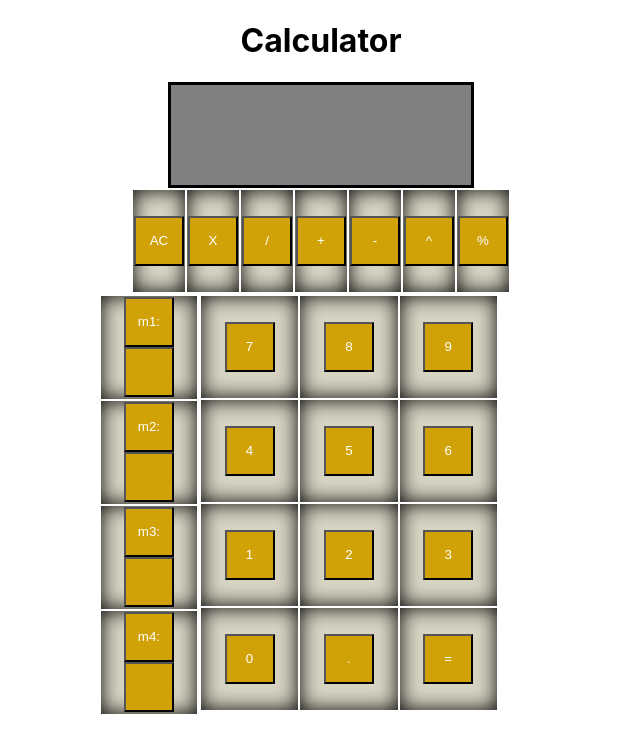
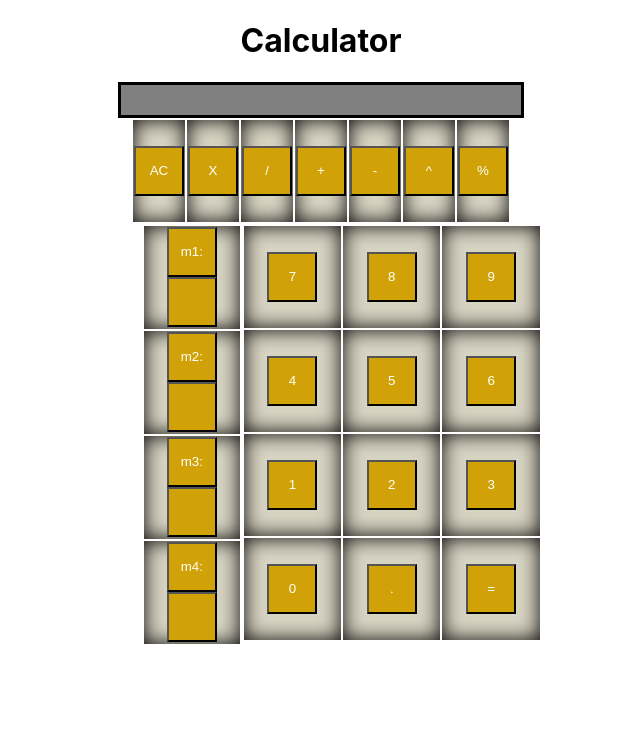
Before and after one commit to JayAk12345/calculatorreactapp, a React (Create React App) app: page / in a window 1280 px wide. Shown: the top 752 px of the page, without its empty margins (319-959 px from the left). Built offline with nearby package versions, Linux system fonts and the light colour scheme.

Commit message:
adds styling

```diff
--- a/src/App.css
+++ b/src/App.css
@@ -9,7 +9,7 @@ body {
   text-align: center;
   display: flex;
   flex-direction: row;
-  margin-left: 32.65%;
+  margin-left: 36%;
   margin-right: auto;
 }
 #memoryTable {
@@ -25,7 +25,7 @@ td {
   width: 100px;
   height: 100px;
   background-color: rgb(216, 212, 195);
-  box-shadow:  0px 0px 20px hsl(0, 0%, 0%) inset;
+  box-shadow: 0px 0px 20px hsl(0, 0%, 0%) inset;
 }
 .display {
   font-size: large;
@@ -34,8 +34,8 @@ td {
   margin-right: auto;
   margin-top: auto;
   border: solid black;
-  width: 300px;
-  height: 100px;
+  width: 400px;
+  height: 30px;
 }
 
 button {
```
